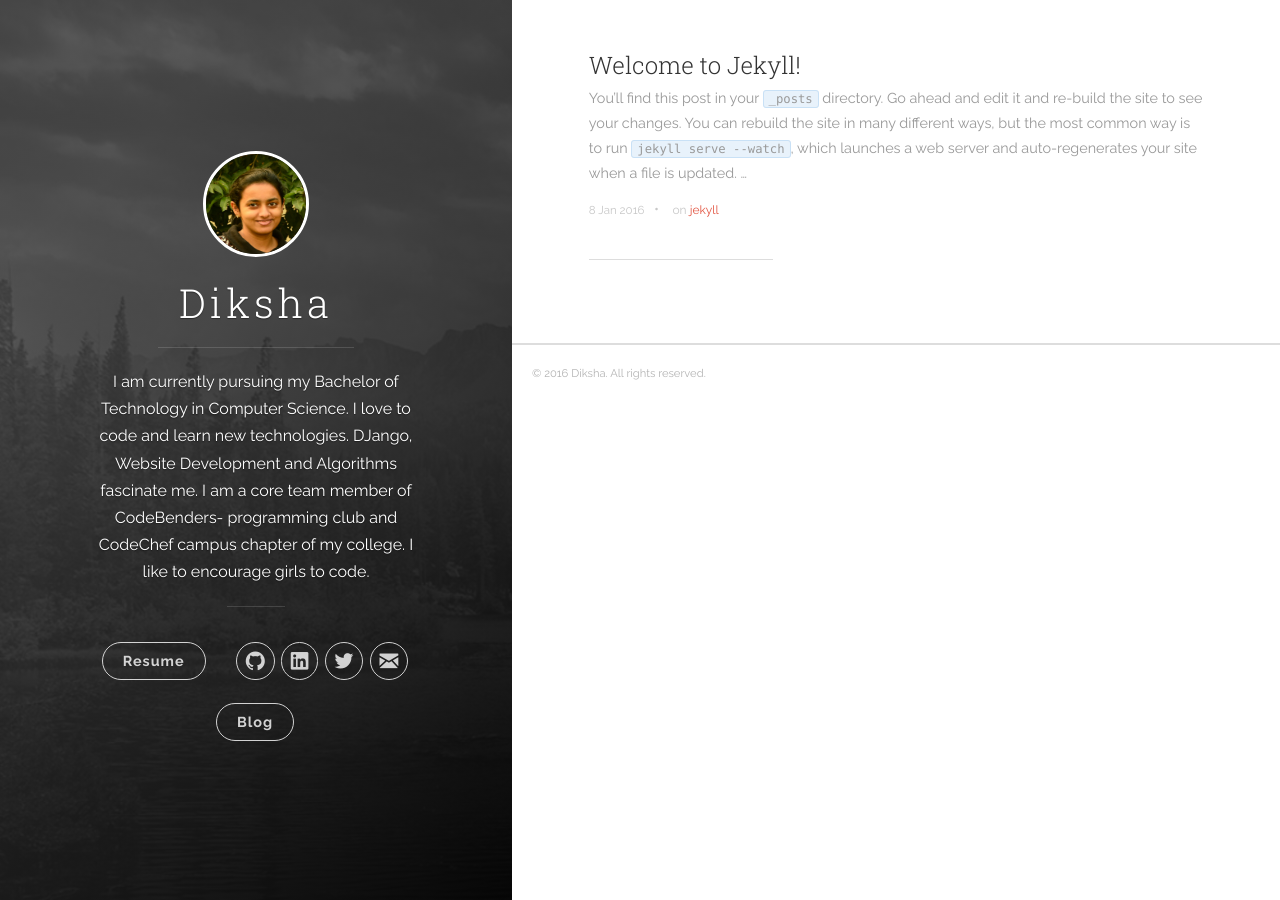
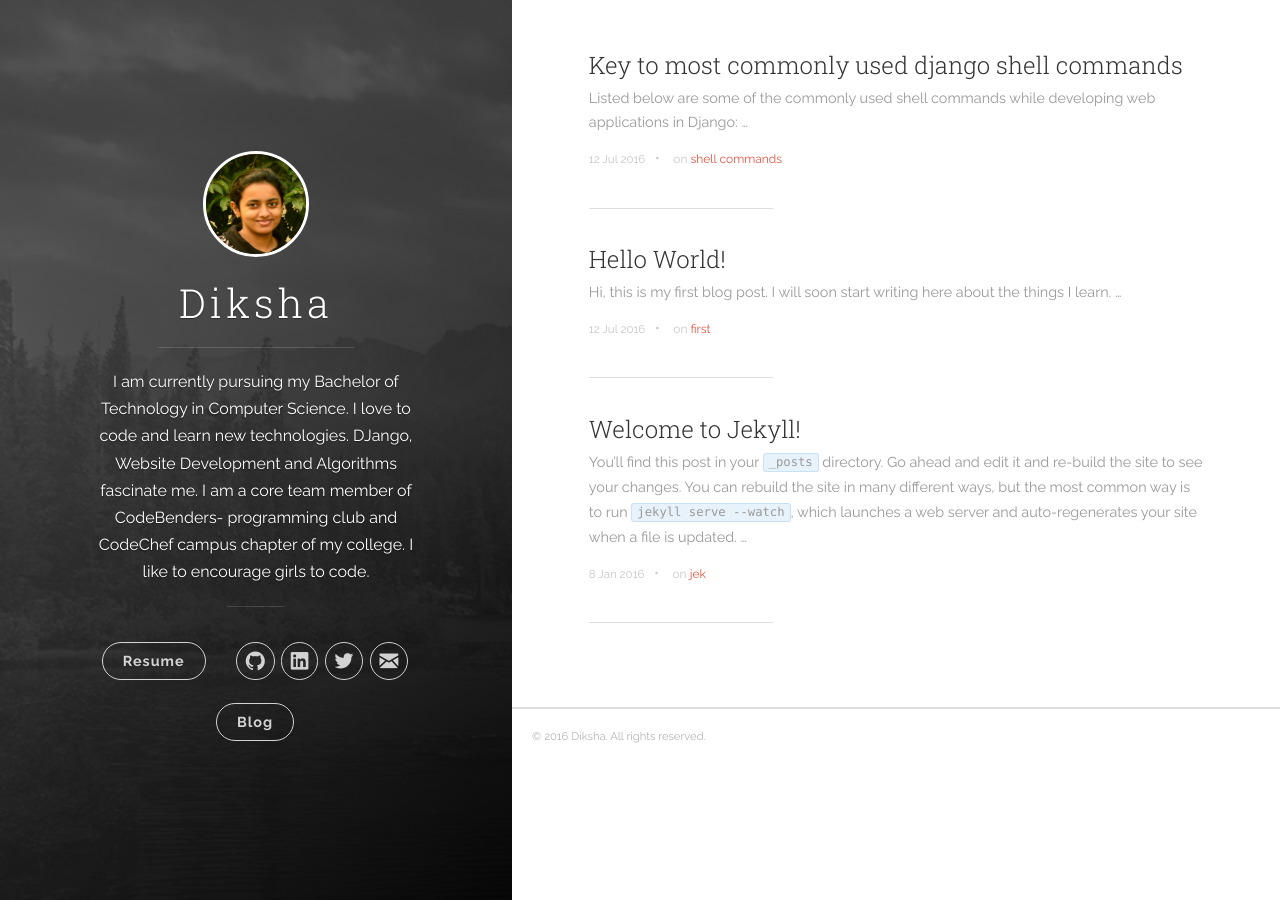
Before and after one commit to Diksha-Rathi/diksha-rathi.github.io, a Jekyll site: the page built from index.html, in a window 1280 px wide. Built offline with Jekyll 4.4.1, drawn with Linux system fonts in a browser that asks for light colours; nearby versions of some CDN libraries; the list of posts is cut into pages by our own code.

Commit message:
fixing blog

```diff
--- a/_config.yml
+++ b/_config.yml
@@ -1,7 +1,7 @@
 # Site settings
 title: Diksha
 description: 'I am currently pursuing my Bachelor of Technology in Computer Science. I love to code and learn new technologies. DJango, Website Development and Algorithms fascinate me. I am a core team member of CodeBenders- programming club and CodeChef campus chapter of my college. I like to encourage girls to code.'
-url: 'https://diksha-rathi.github.io/'
+url: 'http://diksha-rathi.github.io'
 baseurl: ''
 google_analytics: 'UA-74332052-1'
 # disqus_shortname: 'your-disqus-name'
--- a/_posts/2016-01-08-welcome-to-jekyll.markdown
+++ b/_posts/2016-01-08-welcome-to-jekyll.markdown
@@ -1,8 +1,8 @@
 ---
 title:  "Welcome to Jekyll!"
 date:   2016-01-08 15:04:23
-categories: [jekyll]
-tags: [jekyll]
+categories: [jek]
+tags: [jek]
 ---
 You’ll find this post in your `_posts` directory. Go ahead and edit it and re-build the site to see your changes. You can rebuild the site in many different ways, but the most common way is to run `jekyll serve --watch`, which launches a web server and auto-regenerates your site when a file is updated.
 
--- /dev/null
+++ b/_posts/2016-07-28-common-django-shell-commands.markdown
@@ -0,0 +1,44 @@
+---
+title:  "Key to most commonly used django shell commands"
+date:   2016-07-12 15:04:23
+categories: [DJango]
+tags: [shell commands]
+---
+
+Listed below are some of the commonly used shell commands while developing web applications in Django:
+
+* Create a project:
+
+` $ django-admin startproject mysite `
+
+* Create an application:
+
+` $ python manage.py startapp <app_name> `
+
+* Run the development server:
+
+` $ python manage.py runserver `
+
+* Save changes to models:
+
+` $ python manage.py makemigrations <app_name (optional)> `
+
+* Create database according to database settings:
+
+` $ python manage.py migrate `
+
+* Print SQL script to debug changes:
+
+` $ python manage.py sqlmigrate <app_name> 0001 `
+
+* Check for problems in project:
+
+` $ python manage.py check `
+
+* Open Django Python shell API:
+
+` $ python manage.py shell `
+
+* Create super user:
+
+` $ python manage.py createsuperuser `
--- /dev/null
+++ b/_posts/2016-07-28-first-blog-post.markdown
@@ -0,0 +1,8 @@
+---
+title:  "Hello World!"
+date:   2016-07-12 05:04:23
+categories: [first-post]
+tags: [first]
+---
+
+Hi, this is my first blog post. I will soon start writing here about the things I learn.
--- a/static/js/main.js
+++ b/static/js/main.js
@@ -18,9 +18,13 @@ $(document).ready(function () {
     $('.panel-cover').addClass('panel-cover--collapsed')
   }
 
-  if (window.location.pathname !== '{{ site.url }}' && window.location.pathname !== '{{ site.url }}index.html') {
+   if (window.location.pathname !== '/' && window.location.pathname !== '/index.html') {
     $('.panel-cover').addClass('panel-cover--collapsed')
   }
+
+  /*if (window.location.pathname !== '{{ site.url }}' && window.location.pathname !== '{{ site.url }}index.html') {
+    $('.panel-cover').addClass('panel-cover--collapsed')
+  }*/
 
   $('.btn-mobile-menu').click(function () {
     $('.navigation-wrapper').toggleClass('visible animated bounceInDown')
```
